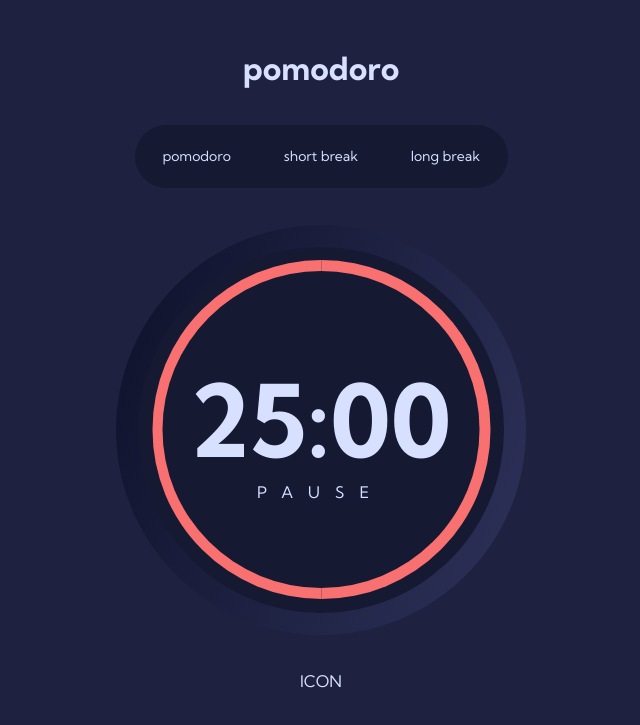
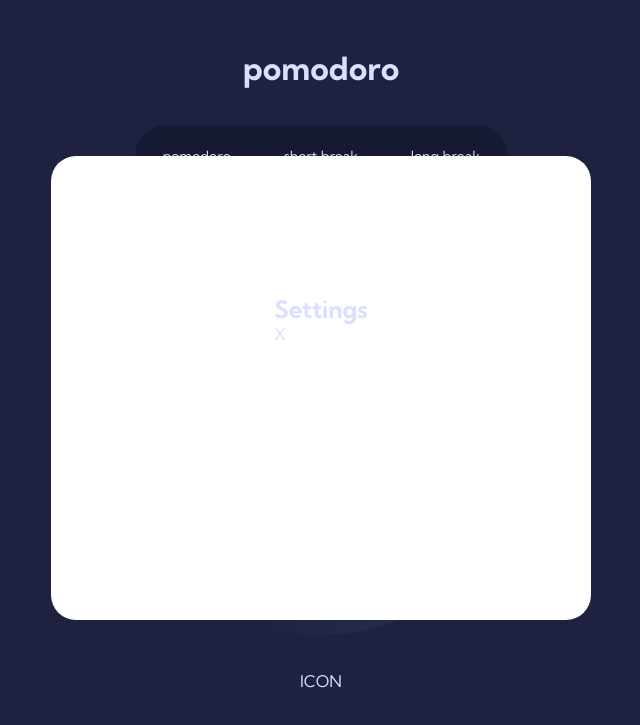
Before and after one commit to MarkosComK/pomodoro-clock, a plain HTML site: page index.html in a window 1280 px wide. Shown: the whole page, without its empty margins (319-959 px from the left). Drawn offline with Linux system fonts and the light colour scheme.

Commit message:
start settings menu

```diff
--- a/css/main.scss
+++ b/css/main.scss
@@ -73,7 +73,7 @@ section{
     }
 }
 
-main{
+.app{
 
     width: 410px;
     height: 410px;
@@ -119,7 +119,15 @@ main{
         transform: translateX(-50%);
     }
     .cover{
+        position: absolute;
+        width: 169px;
+        height: 339px;
 
+        z-index: 1;
+
+        background-color: var(--dark-bg-2);
+        border-radius: 169px 0 0 169px;
+        transform: translateX(-50%);
     }
     .clock{
         position: absolute;
@@ -131,10 +139,10 @@ main{
         width: 317px;
         height: 317px;
 
+        z-index: 2;
 
         background-color: var(--dark-bg-2);
         border-radius: 50%;
-        transform: translateX(26.5%);
 
         h2{
             font-size: 6.25rem;
@@ -147,6 +155,20 @@ main{
     }
 }
 
+.settings{
+    position: absolute;
+
+    width: 540px;
+    height: 464px;
+
+    border-radius: 1.563rem;
+
+    z-index: 10;
+
+    background-color: var(--white);
+
+
+}
 
 button, input[type="submit"], input[type="reset"] {
 	background: none;
--- a/index.html
+++ b/index.html
@@ -21,7 +21,9 @@
         <main class="app">
             <div class="countdown-bg">
                 <div class="orange-right"></div>
+                <div class="cover"></div>
                 <div class="orange-countdown">
+                </div>
                 <div class="clock">
                     <div>
                         <h2>25:00</h2>
@@ -33,12 +35,21 @@
                     </div>
                 </div>
             </div>
-                <div class="cover"></div>
-            </div>
         </main>
         <div>
             <button>ICON</button>
         </div>
+    </section>
+    <section class="settings">
+        <header>
+            <h2>Settings</h2>
+            <button>X</button>
+        </header>
+        <main>
+            <div></div>
+            <div></div>
+            <div></div>
+        </main>
     </section>
     <footer>
     </footer>
```
Also changed, not shown: css/main.css, 1 other file. Lines whose indentation alone changed are shown as unchanged.
